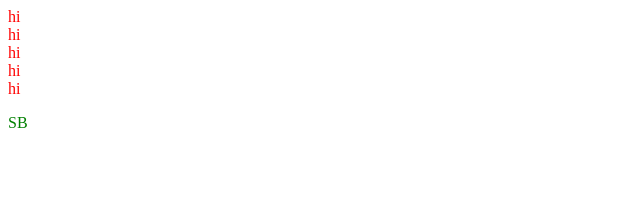
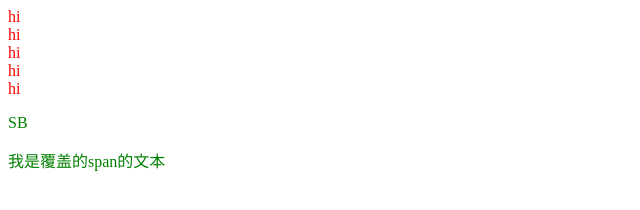
Before and after one commit to ppambler/test-demo, a plain HTML site: page M4/d26/实现一个jQuery的API.html in a window 1280 px wide. Shown: the whole page, without its empty margins (0-640 px from the left). Drawn offline with Linux system fonts and the light colour scheme.

Commit message:
「添加一个用作测试的节点的对象」

```diff
--- a/M4/d26/实现一个jQuery的API.html
+++ b/M4/d26/实现一个jQuery的API.html
@@ -23,6 +23,7 @@
     <div>我是4div</div>
     <div>我是5div</div>
     <p>我是p标签里的文本</p>
+    <span id='s'>我是span</span>
     <script>
         window.jQuery = function (nodeOrSelector) {
             let nodes = {}
@@ -64,6 +65,10 @@
         $p.addClass('green')
         $p.setText('SB')
 
+        var s = document.getElementById('s')
+        var $span = $(s)
+        $span.addClass('green')
+        $span.setText('我是覆盖的span的文本')
 
     </script>
 </body>
```
